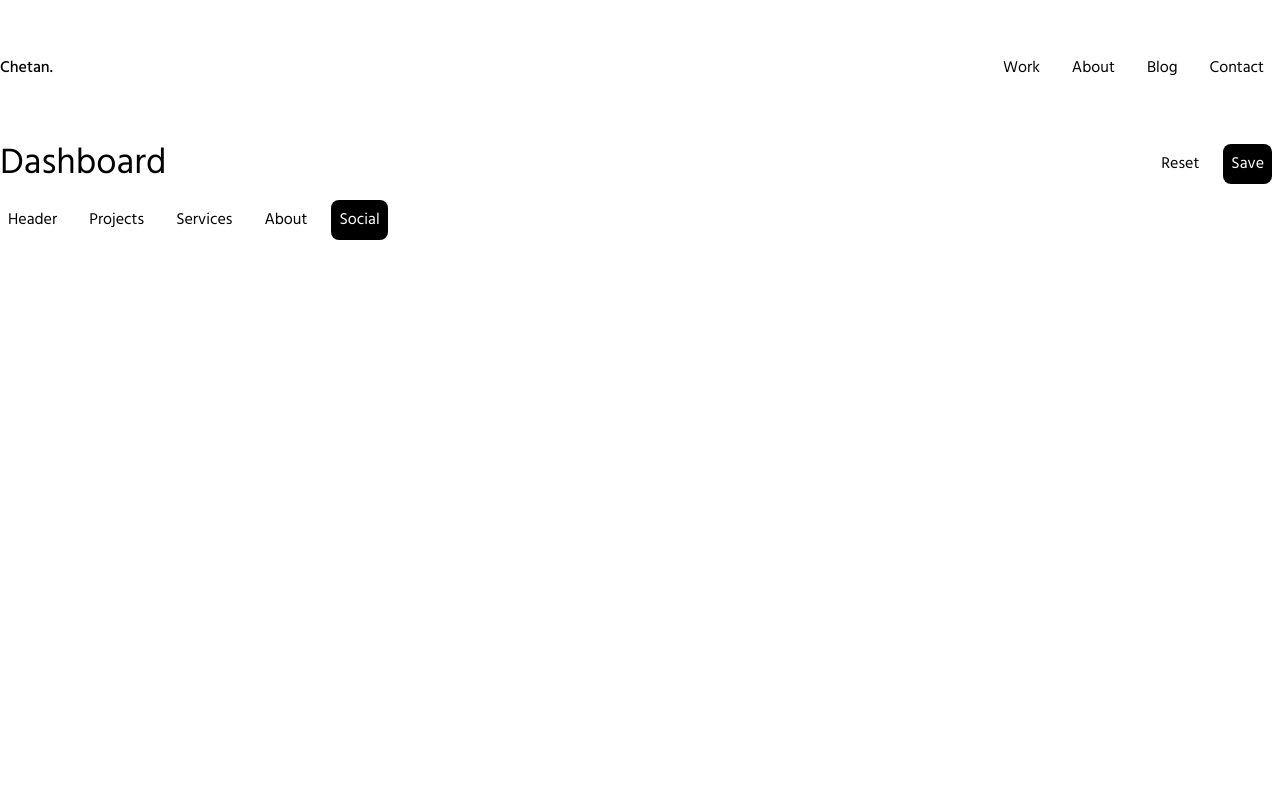
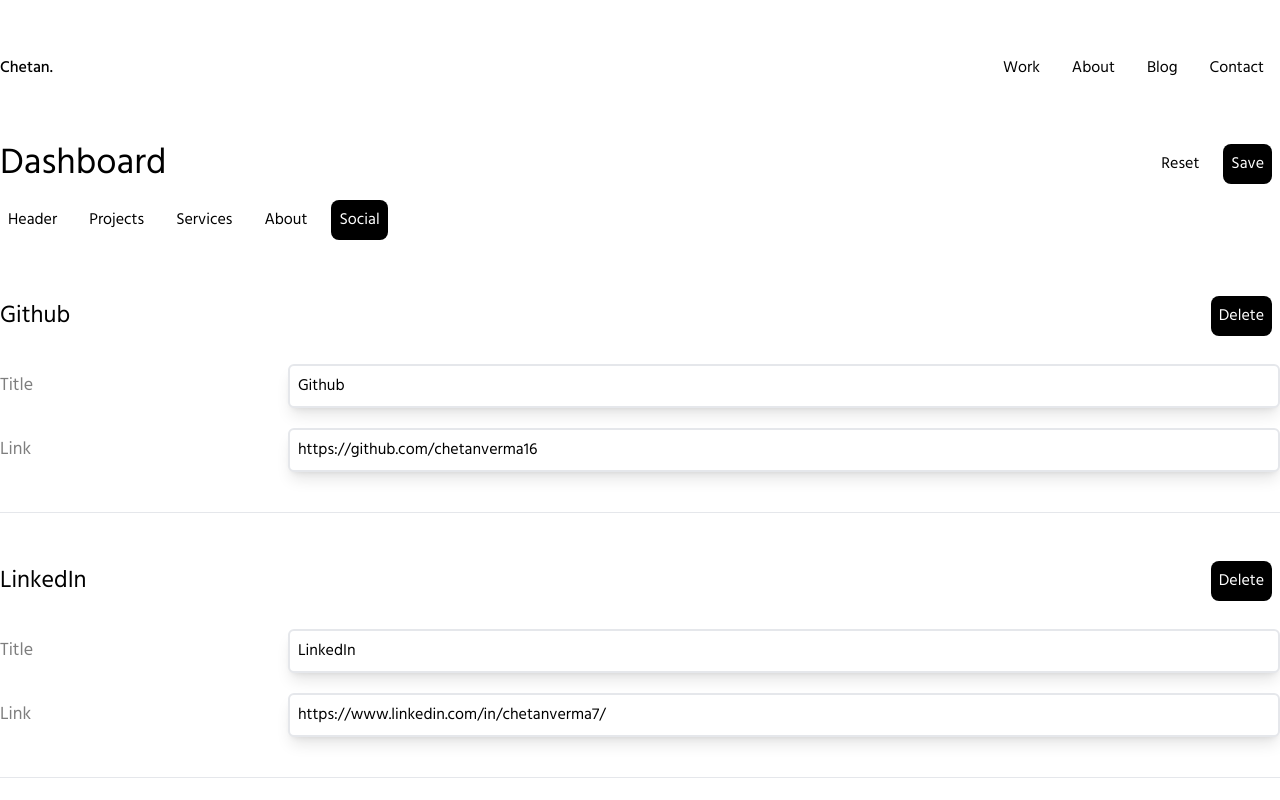
Before and after one commit to dragonhunter1230/react-portfolio, a Next.js app: page /edit in a window 1280 px wide. Both pictures are taken after a click on the button "Social". Shown: the top 800 px of the page. Built offline with nearby package versions, Linux system fonts and the light colour scheme.

Commit message:
Edit Social

```diff
--- a/pages/edit.js
+++ b/pages/edit.js
@@ -83,6 +83,34 @@ const Edit = () => {
     const copyServices = data.services;
     copyServices = copyServices.filter((service) => service.id !== id);
     setData({ ...data, services: copyServices });
+  };
+
+  // Socials Handler
+
+  const editSocials = (socialIndex, editSocial) => {
+    let copySocials = data.socials;
+    copySocials[socialIndex] = { ...editSocial };
+    setData({ ...data, socials: copySocials });
+  };
+
+  const addSocials = () => {
+    setData({
+      ...data,
+      socials: [
+        ...data.socials,
+        {
+          id: uuidv4(),
+          title: "New Link",
+          link: "www.chetanverma.com",
+        },
+      ],
+    });
+  };
+
+  const deleteSocials = (id) => {
+    const copySocials = data.socials;
+    copySocials = copySocials.filter((social) => social.id !== id);
+    setData({ ...data, socials: copySocials });
   };
 
   return (
@@ -335,6 +363,57 @@ const Edit = () => {
               }></textarea>
           </div>
         )}
+        {currentTabs === "SOCIAL" && (
+          <div className="mt-10">
+            {data.socials.map((social, index) => (
+              <>
+                <div key={social.id}>
+                  <div className="flex items-center justify-between">
+                    <h1 className="text-2xl">{social.title}</h1>
+                    <Button
+                      onClick={() => deleteSocials(social.id)}
+                      type="primary">
+                      Delete
+                    </Button>
+                  </div>
+                  <div className="flex items-center mt-5">
+                    <label className="w-1/5 text-lg opacity-50">Title</label>
+                    <input
+                      value={social.title}
+                      onChange={(e) =>
+                        editSocials(index, {
+                          ...social,
+                          title: e.target.value,
+                        })
+                      }
+                      className="w-4/5 ml-10 p-2 rounded-md shadow-lg border-2"
+                      type="text"></input>
+                  </div>
+                  <div className="flex items-center mt-5">
+                    <label className="w-1/5 text-lg opacity-50">Link</label>
+                    <input
+                      value={social.link}
+                      onChange={(e) =>
+                        editSocials(index, {
+                          ...service,
+                          link: e.target.value,
+                        })
+                      }
+                      className="w-4/5 ml-10 p-2 rounded-md shadow-lg border-2"
+                      type="text"
+                    />
+                  </div>
+                  <hr className="my-10"></hr>
+                </div>
+              </>
+            ))}
+            <div className="my-10">
+              <Button onClick={addSocials} type="primary">
+                Add Social +
+              </Button>
+            </div>
+          </div>
+        )}
       </div>
     </div>
   );
```
